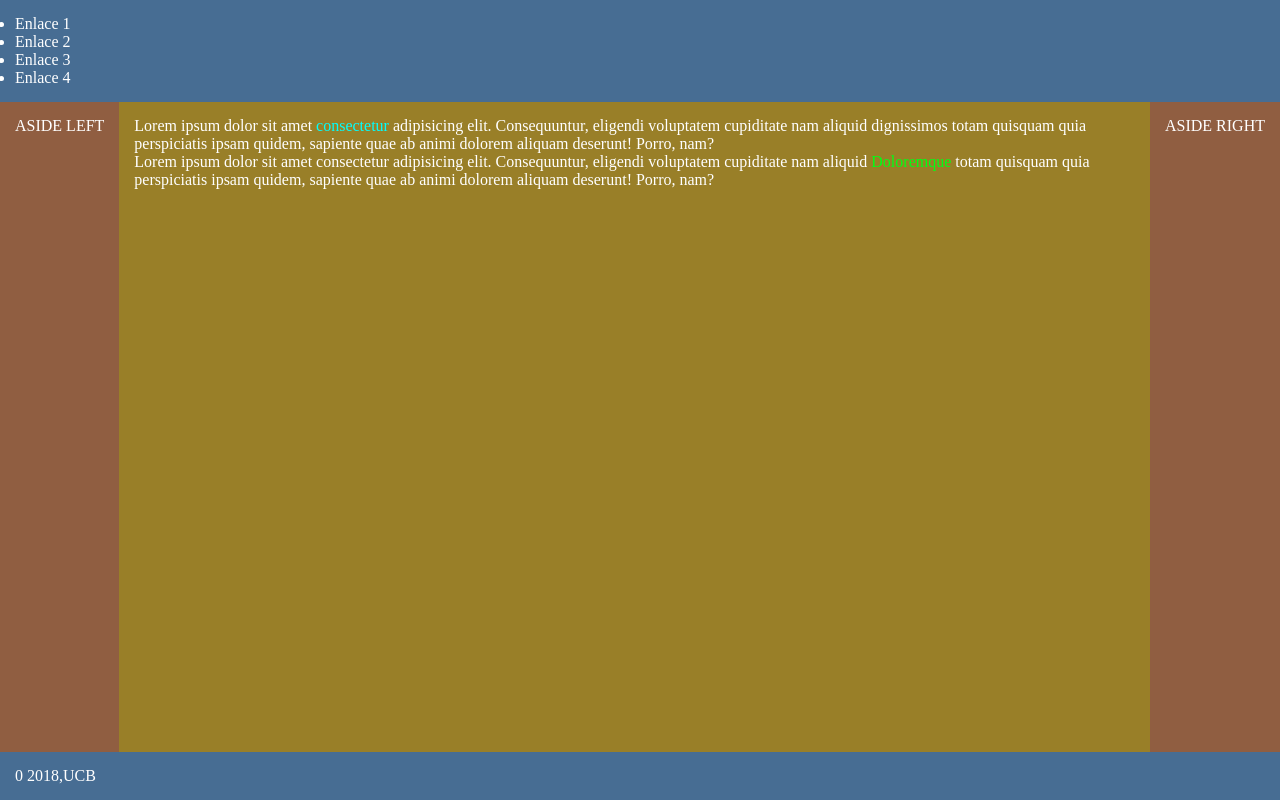
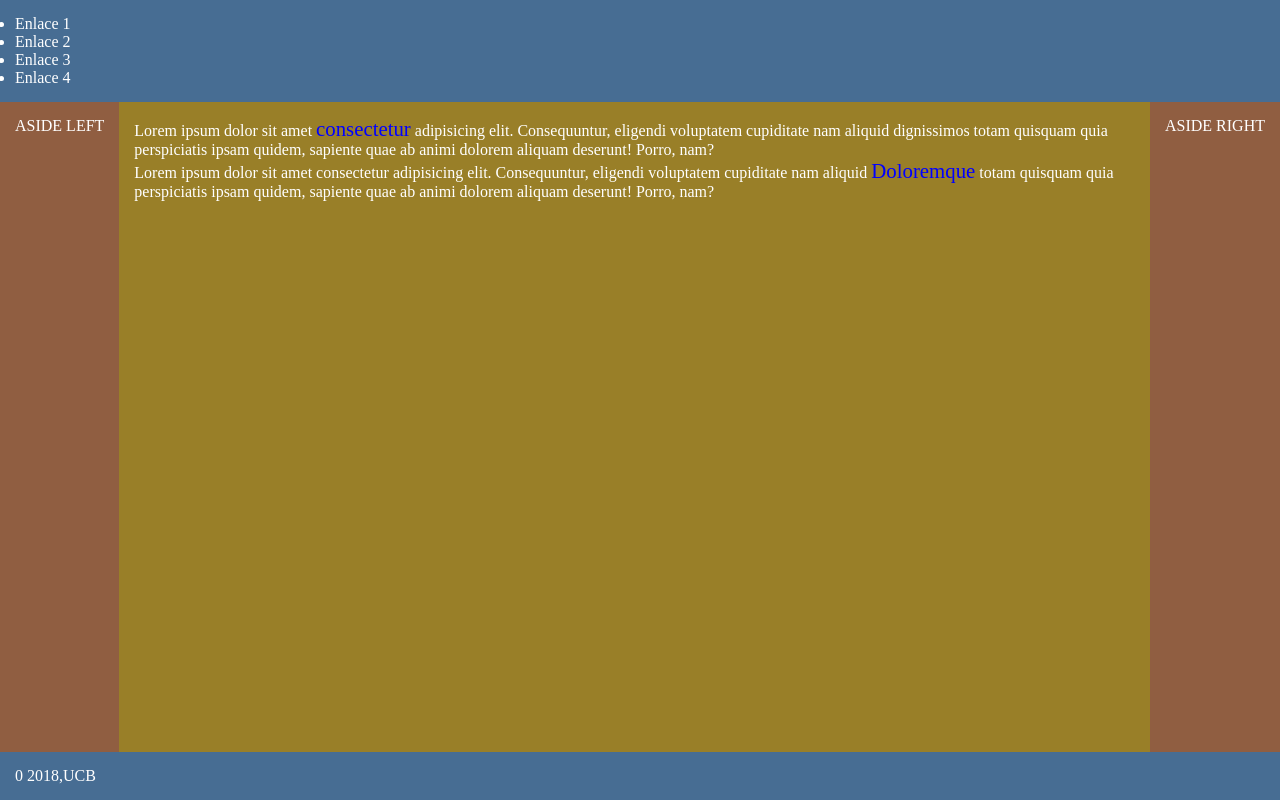
Before and after one commit to Lauracamacholipa/Clase-4-9-2024, a plain HTML site: page index.html in a window 1280 px wide. Drawn offline with Linux system fonts and the light colour scheme.

Commit message:
Clase 9, Detalless

```diff
--- a/index.html
+++ b/index.html
@@ -29,10 +29,10 @@
     <div id="main">
         <div id="article">
             <div id="section-1">
-                Lorem ipsum dolor sit amet <span style="color: aqua;">consectetur</span> adipisicing elit. Consequuntur, eligendi voluptatem cupiditate nam aliquid dignissimos totam quisquam quia perspiciatis ipsam quidem, sapiente quae ab animi dolorem aliquam deserunt! Porro, nam?
+                Lorem ipsum dolor sit amet <span class="keyword">consectetur</span> adipisicing elit. Consequuntur, eligendi voluptatem cupiditate nam aliquid dignissimos totam quisquam quia perspiciatis ipsam quidem, sapiente quae ab animi dolorem aliquam deserunt! Porro, nam?
             </div>
             <div id="section-2">
-                Lorem ipsum dolor sit amet consectetur adipisicing elit. Consequuntur, eligendi voluptatem cupiditate nam aliquid <span style="color: rgb(0, 255, 21);">Doloremque</span> totam quisquam quia perspiciatis ipsam quidem, sapiente quae ab animi dolorem aliquam deserunt! Porro, nam?
+                Lorem ipsum dolor sit amet consectetur adipisicing elit. Consequuntur, eligendi voluptatem cupiditate nam aliquid <span class="keyword">Doloremque</span> totam quisquam quia perspiciatis ipsam quidem, sapiente quae ab animi dolorem aliquam deserunt! Porro, nam?
             </div>
         </div>
     </div>
```
